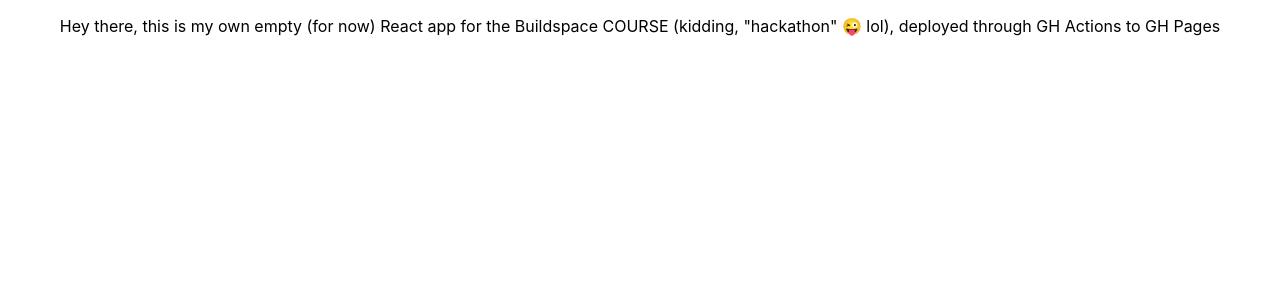
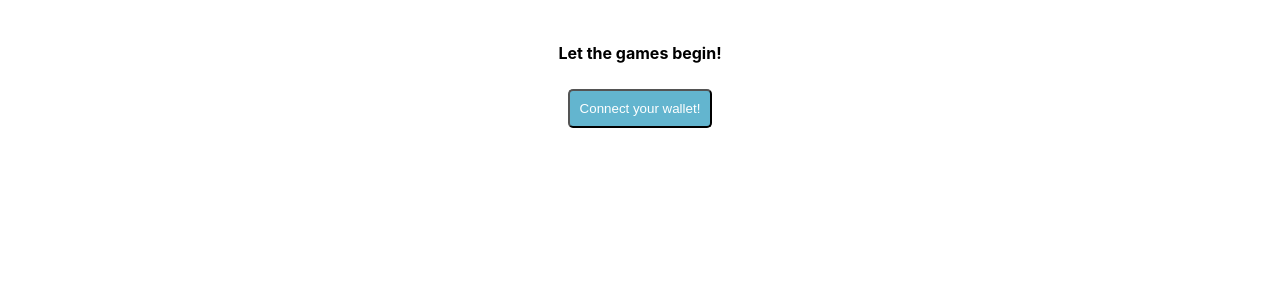
Before and after one commit to pablopoggiog/nft-combat, a React (Create React App) app: page / in a window 1280 px wide. Shown: the top 300 px of the page. Built offline with nearby package versions, Linux system fonts and the light colour scheme.

Commit message:
Show button to connect wallet if there's none connected

```diff
--- a/src/App.tsx
+++ b/src/App.tsx
@@ -1,7 +1,19 @@
+import { useState } from "react";
 import styled from "styled-components";
+import { useWallet } from "src/hooks";
+import { Button } from "src/components";
 
 const App = () => {
-  return <Container>Hey there, this is my own empty (for now) React app for the Buildspace COURSE (kidding, "hackathon" 😜 lol), deployed through GH Actions to GH Pages</Container>;
+  const { currentAccount, connectWallet, interactWithContract } = useWallet();
+
+  return (
+    <Container>
+      <Title> Let the games begin!</Title>
+      {!currentAccount && (
+        <Button onClick={connectWallet}>Connect your wallet!</Button>
+      )}
+    </Container>
+  );
 };
 
 export default App;
@@ -10,3 +22,9 @@ const Container = styled.div`
   text-align: center;
   padding: 1em;
 `;
+
+const Title = styled.h1`
+  text-align: center;
+  font-size: 1em;
+  padding: 1em;
+`;
```
